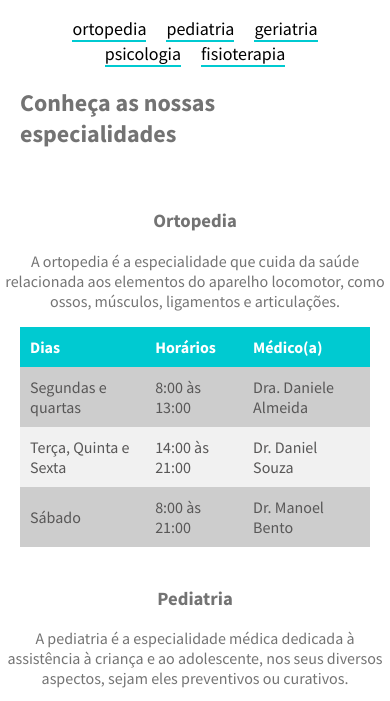
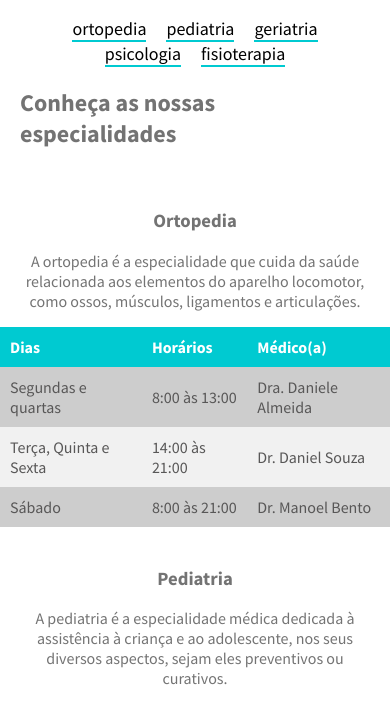
Before and after one commit to gleicekelly13/Clinica-Medica-Life, a plain HTML site: page especialidades.html in a window 390 px wide. Shown: the part 124-825 px from the top of the page. Drawn offline with Linux system fonts and the light colour scheme.

Commit message:
Aplicação da responsividade

```diff
--- a/css/especialidades.css
+++ b/css/especialidades.css
@@ -10,6 +10,7 @@
     display: flex;
     justify-content: center;
     flex-wrap: wrap;
+    text-align: center;
 }
 
 .especialidades-itens a {
@@ -21,6 +22,10 @@
 
 .especialidades-itens a:hover {
     color: #0d6e71;
+}
+
+.secao-destaque {
+    padding: 0 20px;
 }
 
 .box-especialidade {
@@ -80,3 +85,9 @@ table th, table td {
         justify-content: center;
     }
 }
+
+@media screen and (max-width: 425px) {
+    .secao-tabela {
+        padding: 0;
+    }
+}
```
